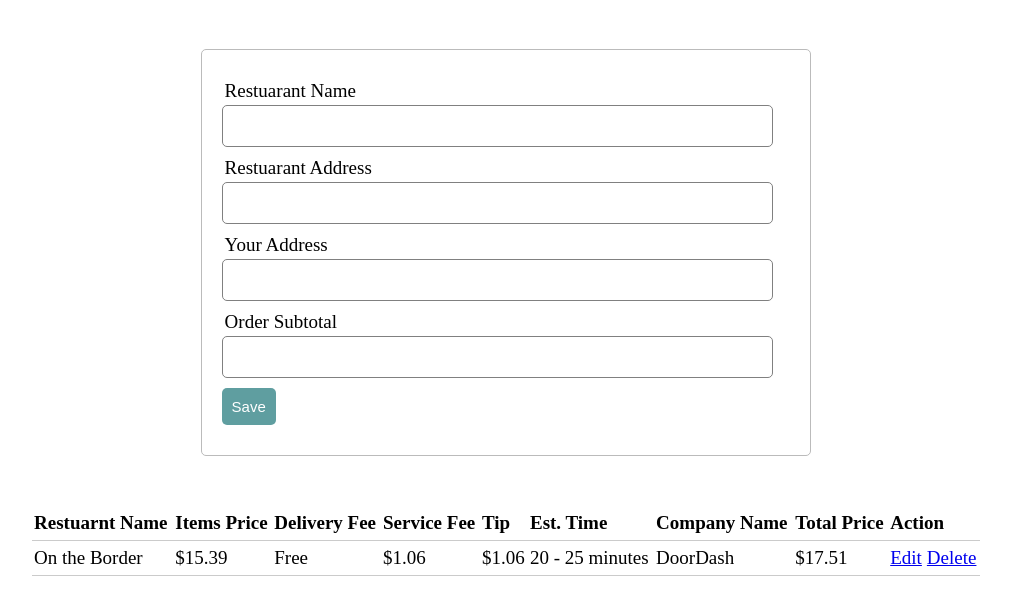
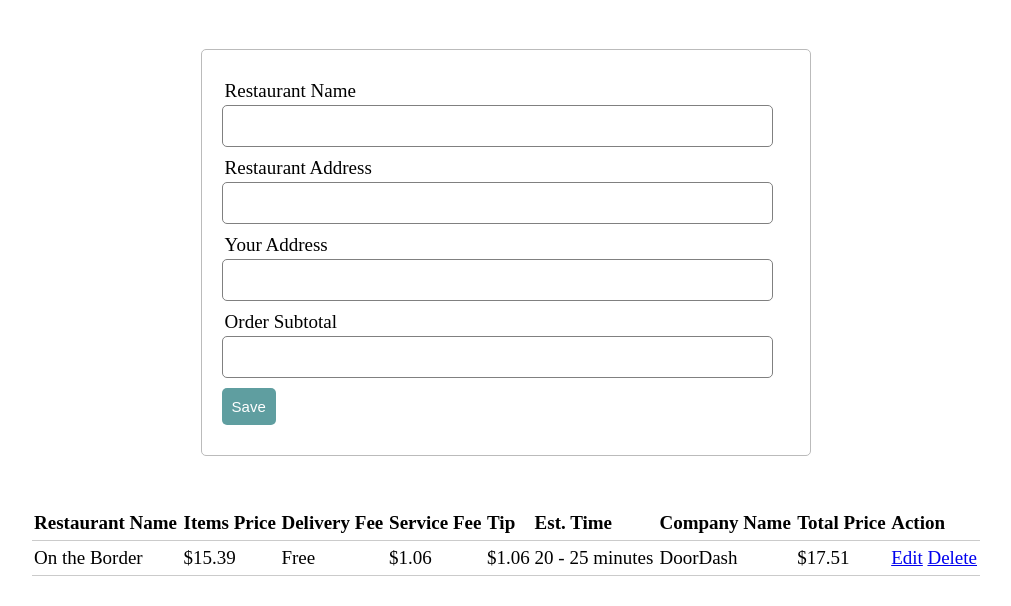
Before and after one commit to mmhousto/DeliveryDatabase, a PHP site: page / in a window 1280 px wide. Shown: the part 588-1194 px from the top of the page, without its empty margins (134-1145 px from the left). Run offline with PHP 8.4, Linux system fonts and the light colour scheme; some libraries are stand-ins or nearby versions.

Commit message:
Add files via upload

```diff
--- a/index.php
+++ b/index.php
@@ -29,7 +29,7 @@ body {
 <center>
 <h1 style="color:red;"><b>Welcome to DDD's Database!</b></h1>
 <p style="color:red;">Here you can compare companies to find the best one for you!</p>
-<h3>Select the Restuarant you are ordering from</h3>
+<h3>Select the Restaurant you are ordering from</h3>
     	<!--The div element for the map -->
     		<div id="map"></div>
 </center>
@@ -55,11 +55,11 @@ body {
 
 	<form action="server.php" method="post">
 		<div class="input-group">
-			<label>Restuarant Name</label>
+			<label>Restaurant Name</label>
 			<input type="text" name="name">
 		</div>
 		<div class="input-group">
-			<label>Restuarant Address</label>
+			<label>Restaurant Address</label>
 			<input type="text" name="raddress">
 		</div>
 		<div class="input-group">
@@ -78,7 +78,7 @@ body {
 	<table>
 		<thead>
 			<tr>
-				<th>Restuarnt Name</th>
+				<th>Restaurant Name</th>
 				<th>Items Price</th>
 				<th>Delivery Fee</th>
 				<th>Service Fee</th>
--- a/server.php
+++ b/server.php
@@ -1,6 +1,6 @@
 <?php
 	session_start();
-	$db = mysqli_connect('localhost', 'root', '', 'database');
+	$db = mysqli_connect('192.168.0.20', 'root', '', 'database');
 
 	// initialize variables
 	$name = "";
@@ -22,7 +22,7 @@
 		$Cname = $_POST['Cname'];
 		$total = $_POST['total'];
 
-		$query = "INSERT INTO 'compare' ('Restuarant Name', 'Items Price', 'Delivery Fee', 'Service Fee, 'Time', 'Company Name', 'Total') VALUES ('$name', '$price', '$Dfee', '$Sfee', '$time', '$Cname', '$total')";
+		$query = "INSERT INTO 'compare' ('Restaurant Name', 'Items Price', 'Delivery Fee', 'Service Fee, 'Time', 'Company Name', 'Total') VALUES ('$name', '$price', '$Dfee', '$Sfee', '$time', '$Cname', '$total')";
 		mysqli_query($db, $query);
 		$_SESSION['message'] = "Address saved";
 		header('location: index.php');
```
